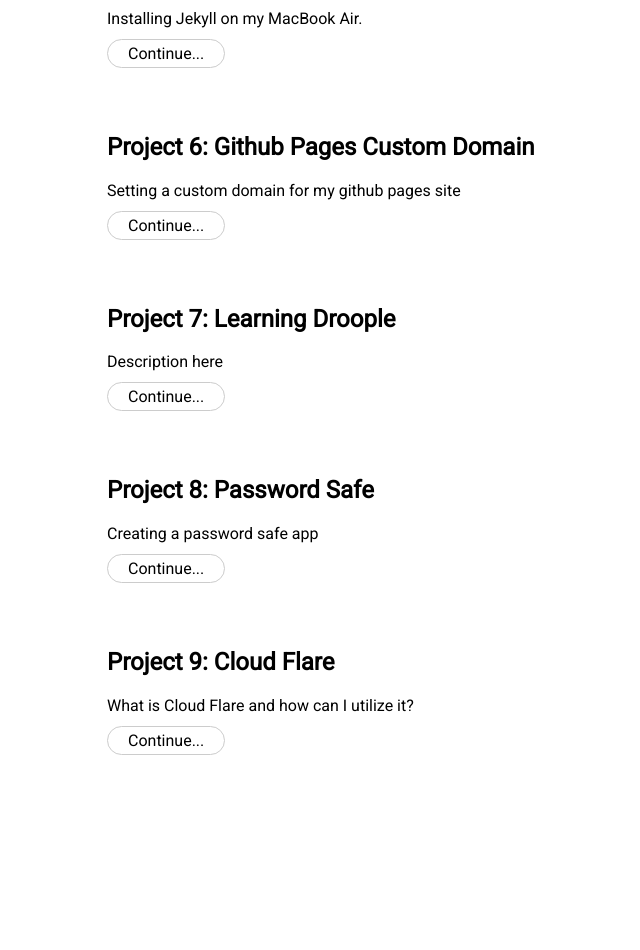
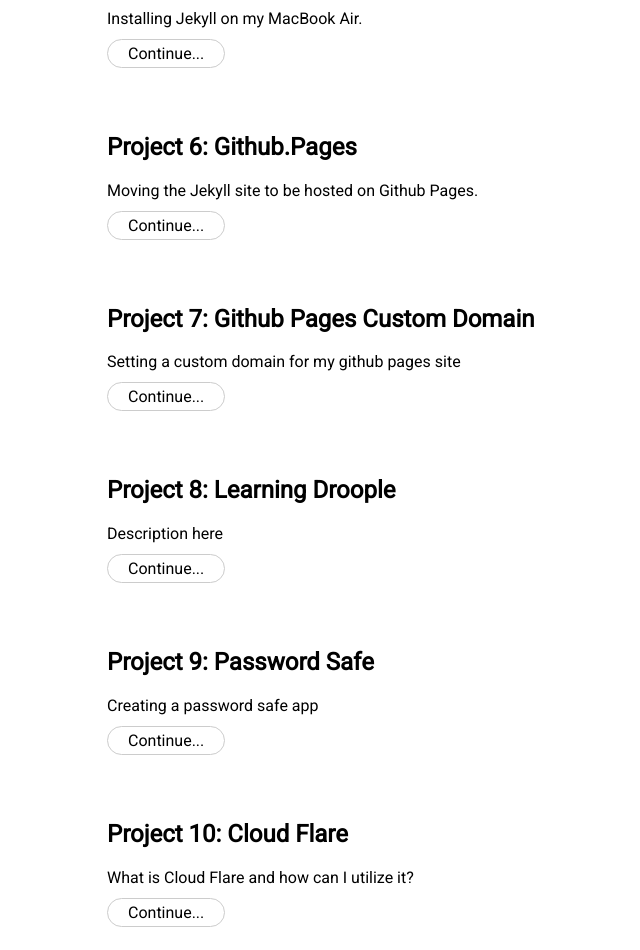
Before and after one commit to starkid/Documentation_Website, a plain HTML site: page HTML/Services/Websites.html in a window 1280 px wide. Shown: the part 1300-2250 px from the top of the page, without its empty margins (153-793 px from the left). Drawn offline with Linux system fonts and the light colour scheme.

Commit message:
Updated GitHub_Pages page and the website service page

```diff
--- a/HTML/Services/Websites.html
+++ b/HTML/Services/Websites.html
@@ -47,22 +47,27 @@
 				<a href="Website_Pages/Installing_Jekyll.html">Continue...</a>
 			</li>
 			<li>
-				<h2>Project 6: Github Pages Custom Domain</h2>
+				<h2>Project 6: Github.Pages</h2>
+				<p>Moving the Jekyll site to be hosted on Github Pages.</p>
+				<a href="Website_Pages/Github_Pages.html">Continue...</a>
+			</li>
+			<li>
+				<h2>Project 7: Github Pages Custom Domain</h2>
 				<p>Setting a custom domain for my github pages site</p>
 				<a href="Website_Pages/Github_Pages_Domain.html">Continue...</a>
 			</li>
 			<li>
-				<h2>Project 7: Learning Droople</h2>
+				<h2>Project 8: Learning Droople</h2>
 				<p>Description here</p>
 				<a href="">Continue...</a>
 			</li>
 			<li>
-				<h2>Project 8: Password Safe</h2>
+				<h2>Project 9: Password Safe</h2>
 				<p>Creating a password safe app</p>
 				<a href="">Continue...</a>
 			</li>
 			<li>
-				<h2>Project 9: Cloud Flare</h2>
+				<h2>Project 10: Cloud Flare</h2>
 				<p>What is Cloud Flare and how can I utilize it?</p>
 				<a href="">Continue...</a>
 			</li>
```
Also changed, not shown: HTML/Services/Website_Pages/Github_Pages.html (+2 -2 lines).
